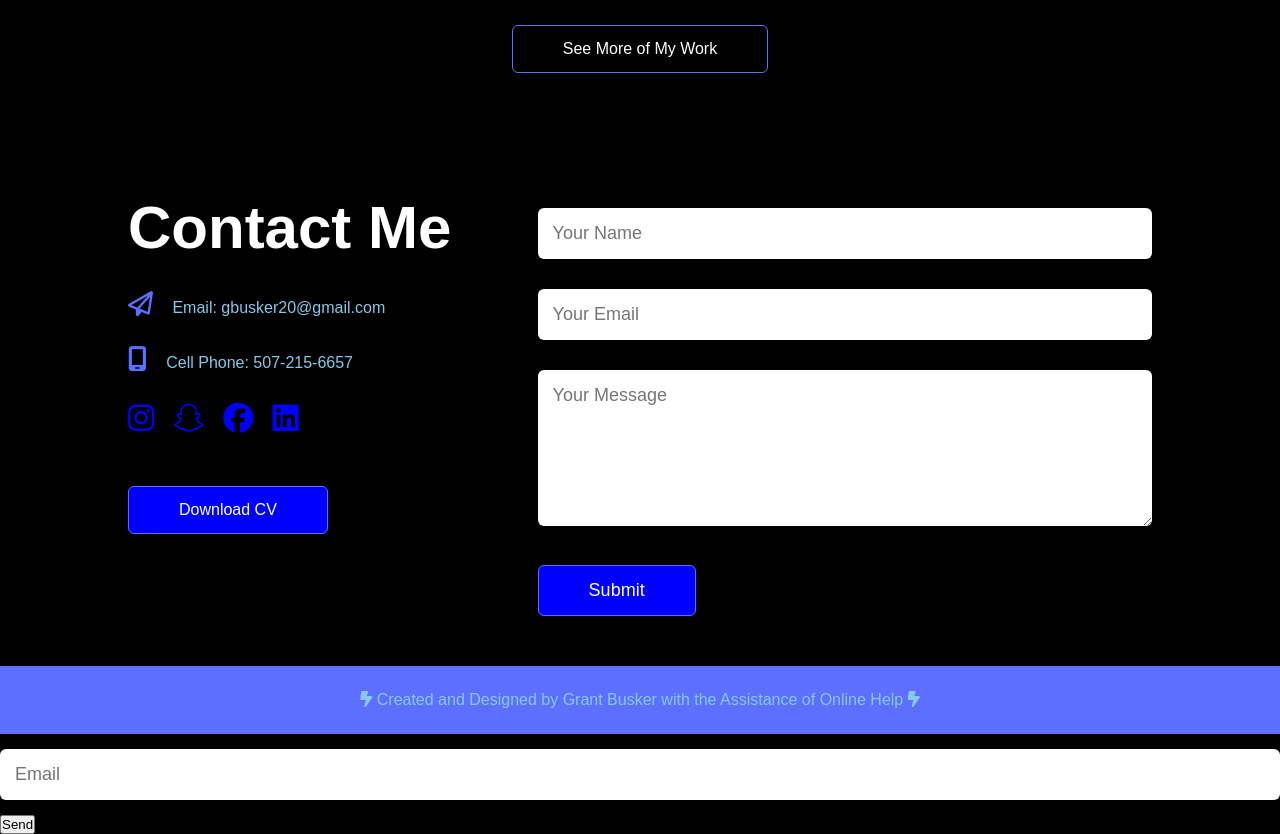
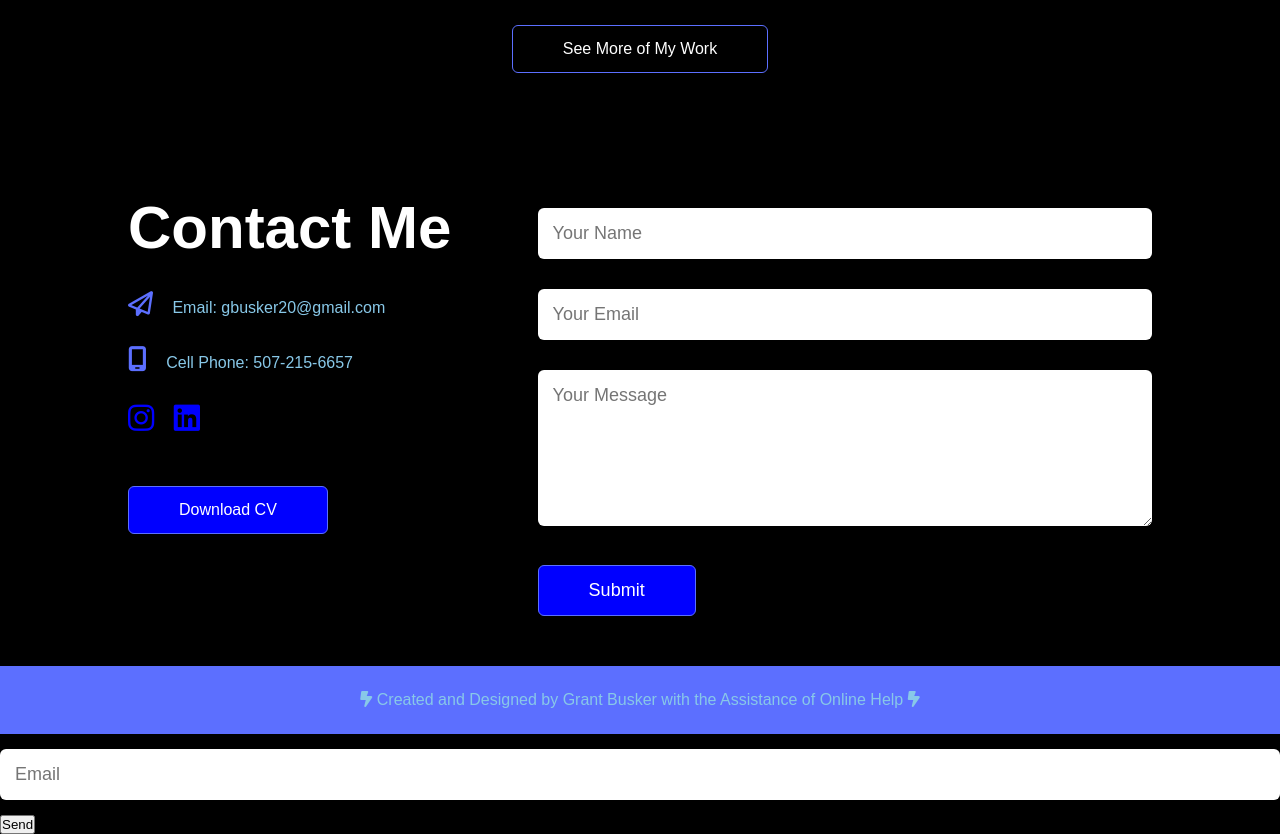
Before and after one commit to BlockBusker215/BlockBusker215.github.io, a plain HTML site: page index.html in a window 1280 px wide. Shown: the part 3417-4251 px from the top of the page. Drawn offline with Linux system fonts and the light colour scheme.

Commit message:
Social Icons Deletion

```diff
--- a/index.html
+++ b/index.html
@@ -158,8 +158,6 @@
                         <p><i class="fa-solid fa-mobile-screen"></i> Cell Phone: 507-215-6657</p>
                         <div class="social-icons">
                             <a href="#Instagram Account"><i class="fa-brands fa-instagram"></i></a>
-                            <a href="#Snapchat Account"><i class="fa-brands fa-snapchat"></i></a>
-                            <a href="#Facebook Account"><i class="fa-brands fa-facebook"></i></a>
                             <a href="https://www.linkedin.com/in/grant-busker-a126b02b1/"><i class="fa-brands fa-linkedin"></i></a>
                         </div>
                         <a href="" download class="btn btn2">Download CV</a>
```
